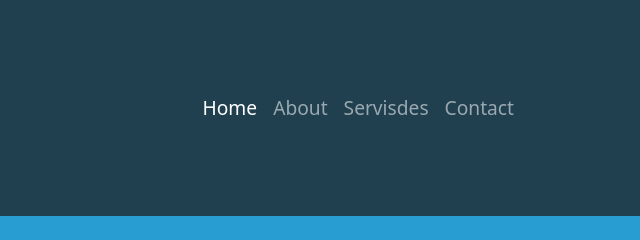
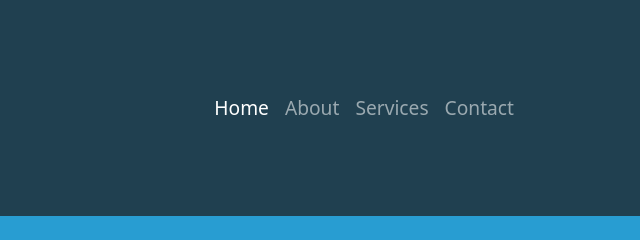
Before and after one commit to joshuaMandel/drone-photo-website, a website: page public/index.html in a window 1280 px wide. Shown: the top 240 px of the page, 640-1280 px from the left. Drawn offline with nearby package versions, Linux system fonts and the light colour scheme.

Commit message:
Update index.html

```diff
--- a/public/index.html
+++ b/public/index.html
@@ -33,7 +33,7 @@
             <a class="nav-link" href="#features">About</a>
           </li>
           <li class="nav-item">
-            <a class="nav-link" href="#plans">Servisdes</a>
+            <a class="nav-link" href="#plans">Services</a>
           </li>
           <li class="nav-item">
             <a class="nav-link" href="#contact">Contact</a>
```
